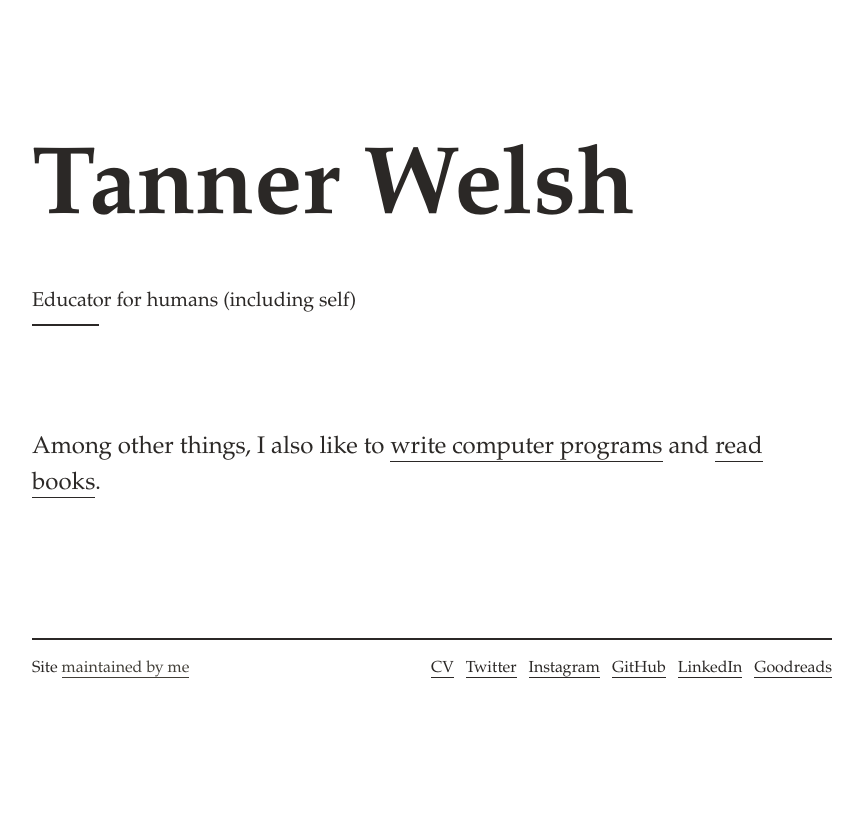
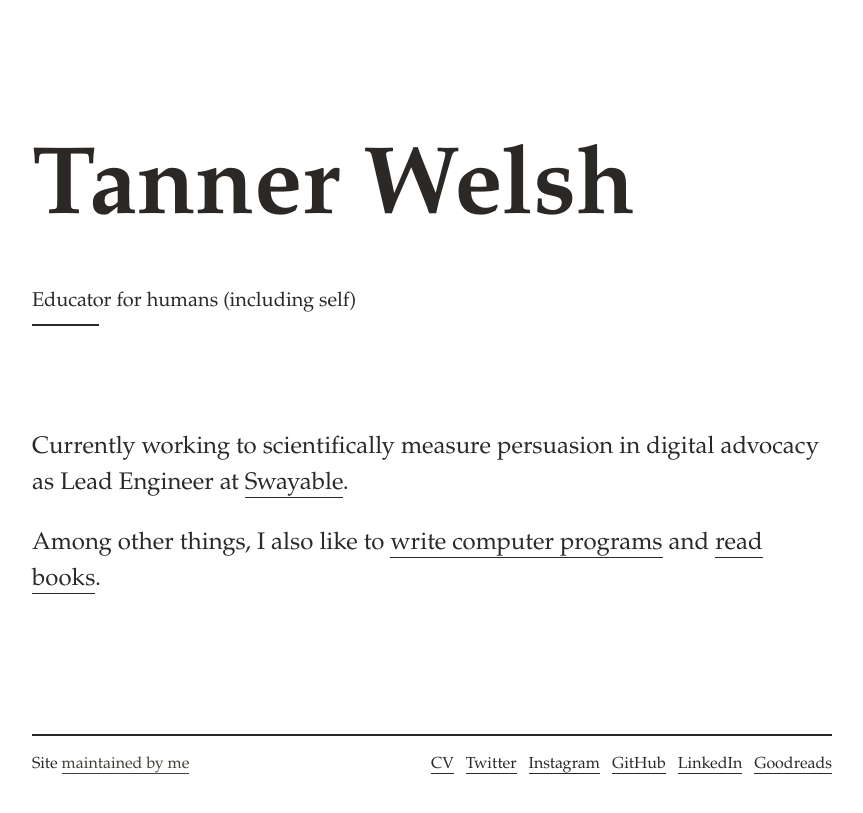
Before and after one commit to tannerwelsh/tannerwelsh.github.io, a Jekyll site: the page built from index.md, in a window 1280 px wide. Shown: the top 813 px of the page, without its empty margins (208-1071 px from the left). Built offline with Jekyll 4.4.1, drawn with Linux system fonts in a browser that asks for light colours.

Commit message:
Add link to Swayable

```diff
--- a/index.md
+++ b/index.md
@@ -5,4 +5,6 @@
 layout: home
 ---
 
+Currently working to scientifically measure persuasion in digital advocacy as Lead Engineer at <a href="https://swayable.com/" title="Swayable">Swayable</a>.
+
 Among other things, I also like to <a href="https://github.com/tannerwelsh" title="Tanner Welsh on GitHub">write computer programs</a> and <a href="https://goodreads.com/tannerwelsh" title="Tanner Welsh on Goodreads">read books</a>.
```
